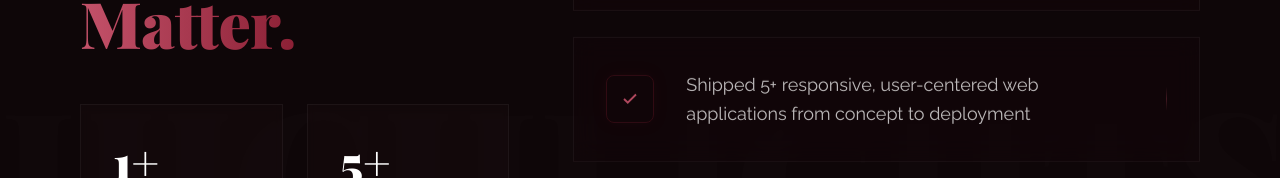
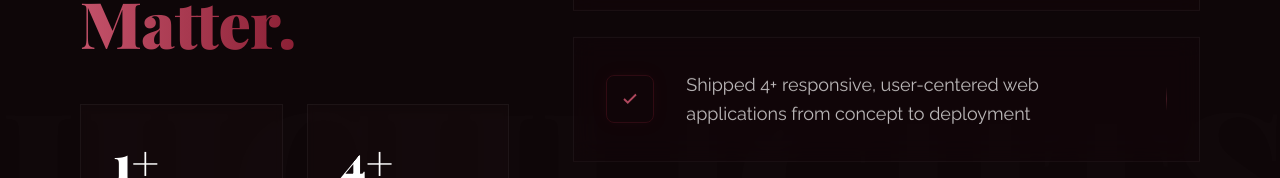
Before and after one commit to SriramSU96/portfolio-website, a React (Vite) app: page / in a window 1280 px wide. Shown: the part 3795-3973 px from the top of the page. Built offline with nearby package versions, Linux system fonts and the light colour scheme; the HTML template or start-up script is replaced by a standard one; a web font is replaced by a local one.

Commit message:
update project metrics in Highlights component to reflect accurate experience and project counts

```diff
--- a/src/components/Highlights.tsx
+++ b/src/components/Highlights.tsx
@@ -1,14 +1,14 @@
 
 const COUNTERS = [
   { num: '1+', label: 'Year Experience' },
-  { num: '5+', label: 'Production Projects' },
+  { num: '4+', label: 'Production Projects' },
   { num: '100%', label: 'Dedication' },
   { num: '∞', label: 'Learning Drive' },
 ]
 
 const ITEMS = [
   '1+ year building real-world applications in production environments',
-  'Shipped 5+ responsive, user-centered web applications from concept to deployment',
+  'Shipped 4+ responsive, user-centered web applications from concept to deployment',
   'Deep focus on clean architecture, performance optimization, and exceptional UI/UX',
   'Actively mastering full-stack development and AI-enhanced workflows',
 ]
```
